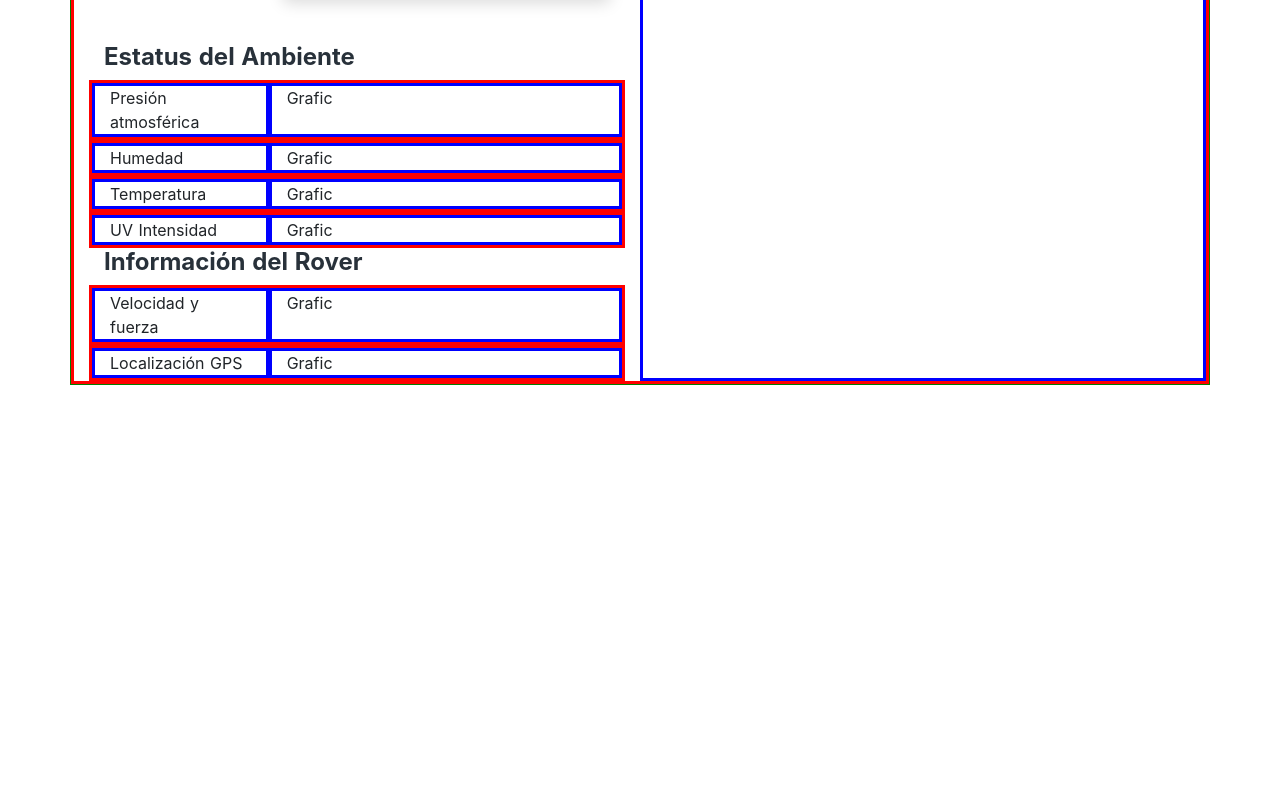
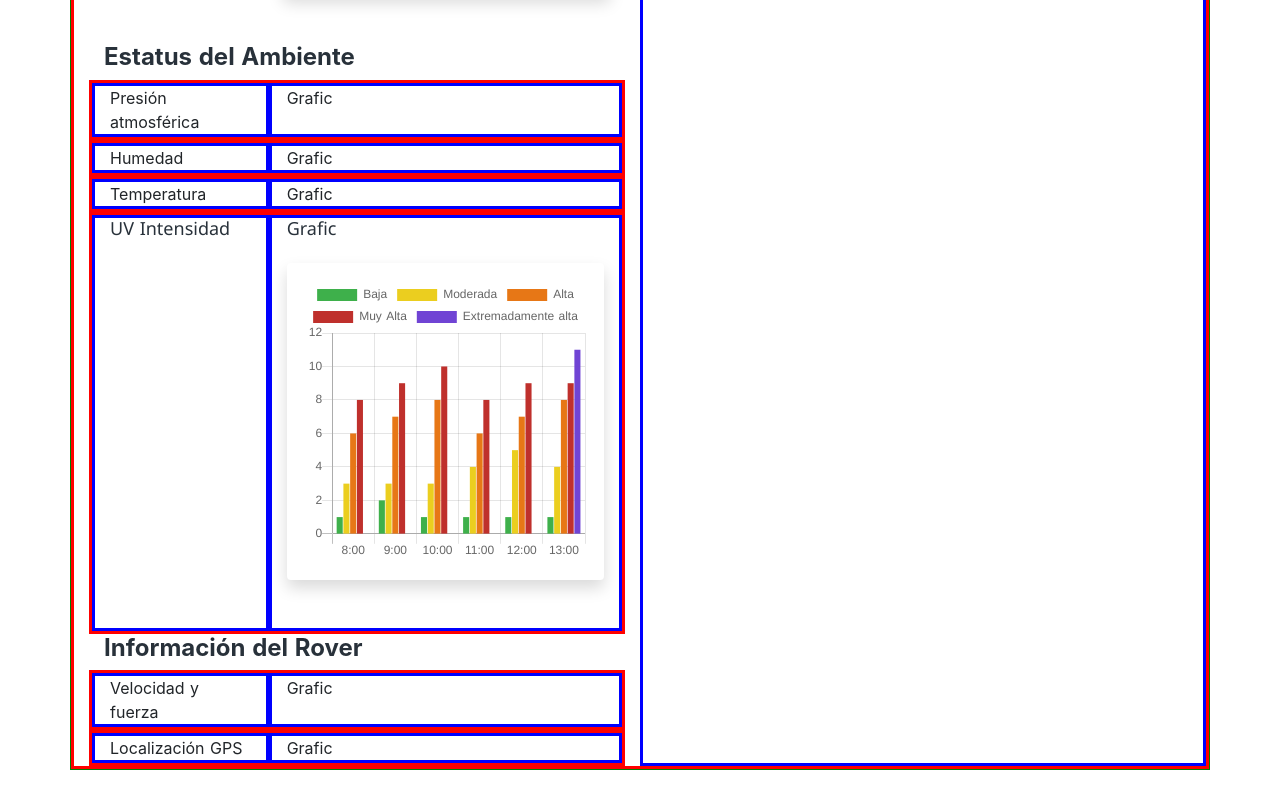
Before and after one commit to apolo27/telemetry, a Nuxt app: page / in a window 1280 px wide. Shown: the part 1416-2216 px from the top of the page. Before the commit the page ends 1831 px from the top, so only its background shows below. Built offline with nearby package versions, Linux system fonts and the light colour scheme.

Commit message:
[NEW]  Example with bar data

```diff
--- a/components/BarChart.js
+++ b/components/BarChart.js
@@ -1,16 +1,11 @@
-import { Bar } from "vue-chartjs";
+import { Bar, mixins } from "vue-chartjs";
+const { reactiveProp } = mixins;
 
 export default {
   extends: Bar,
-  props: ["data", "options"],
+  mixins: [reactiveProp],
+  props: ["options"],
   mounted() {
-    this.renderChart(this.data, this.options);
+    this.renderChart(this.chartData, this.options);
   }
 };
-
-// export default {
-//   extends: Bar,
-//   mounted() {
-//     this.renderChart(data, options);
-//   }
-// };
--- a/pages/index.vue
+++ b/pages/index.vue
@@ -75,8 +75,15 @@
             <b-col cols="8" class="my-col"> Grafic</b-col>
           </b-row>
           <b-row class="my-row">
-            <b-col cols="4" class="my-col"> UV Intensidad </b-col>
-            <b-col cols="8" class="my-col"> Grafic</b-col>
+            <b-col cols="4" class="my-col">
+              <h5 class="subtitle">UV Intensidad</h5>
+            </b-col>
+            <b-col cols="8" class="my-col">
+              <h3 class="subtitle">Grafic</h3>
+              <div class="small shadow p-3 mb-5 bg-white rounded">
+                <bar-chart :chart-data="dataBarUV" />
+              </div>
+            </b-col>
           </b-row>
         </b-container>
         <b-container>
@@ -100,10 +107,12 @@
 
 <script>
 import LineChart from "../components/LineChart";
+import BarChart from "../components/BarChart";
 
 export default {
   components: {
     LineChart,
+    BarChart,
   },
   data() {
     return {
@@ -112,6 +121,8 @@ export default {
       dataSpo2G: null,
       dataBodyTemp: null,
       dataBodyTempG: null,
+      dataBarUV: null,
+      barChartOptions: null,
     };
   },
   mounted() {
@@ -119,7 +130,9 @@ export default {
       this.fillDataSpo2(),
       this.fillDataSpo2G(),
       this.fillDataBodyTemp(),
-      this.fillDataBodyTempG();
+      this.fillDataBodyTempG(),
+      this.fillBarUV(),
+      this.fillBarChartOptions();
   },
   methods: {
     fillData() {
@@ -193,6 +206,38 @@ export default {
         ],
       };
     },
+    fillBarUV() {
+      this.dataBarUV = {
+        labels: ["8:00", "9:00", "10:00", "11:00", "12:00", "13:00"],
+        datasets: [
+          {
+            label: "Baja",
+            data: [1, 2, 1, 1, 1, 1, 2],
+            backgroundColor: "#3EB04B",
+          },
+          {
+            label: "Moderada",
+            data: [3, 3, 3, 4, 5, 4, 5, 4],
+            backgroundColor: "#EBCE1F",
+          },
+          {
+            label: "Alta",
+            data: [6, 7, 8, 6, 7, 8, 6],
+            backgroundColor: "#E77716",
+          },
+          {
+            label: "Muy Alta",
+            data: [8, 9, 10, 8, 9, 9, 8, 10],
+            backgroundColor: "#BF302C",
+          },
+          {
+            label: "Extremadamente alta",
+            data: [0, 0, 0, 0, 0, 11, 0, 0],
+            backgroundColor: "#7044D4",
+          },
+        ],
+      };
+    },
     getRandomInt() {
       return Math.floor(Math.random() * (10 - 5 + 1)) + 6;
     },
@@ -201,6 +246,42 @@ export default {
     },
     fillDataBodyTemp() {
       this.dataBodyTemp = this.getRandomInt();
+    },
+    fillBarChartOptions() {
+      this.barChartOptions = {
+        responsive: true,
+        legend: {
+          display: true,
+        },
+        // title: {
+        //   display: true,
+        //   text: "Google analytics data",
+        //   fontSize: 24,
+        //   fontColor: "#6b7280",
+        // },
+        // tooltips: {
+        //   backgroundColor: "#17BF62",
+        // },
+        scales: {
+          xAxes: [
+            {
+              gridLines: {
+                display: false,
+              },
+            },
+          ],
+          yAxes: [
+            {
+              ticks: {
+                beginAtZero: true,
+              },
+              gridLines: {
+                display: false,
+              },
+            },
+          ],
+        },
+      };
     },
   },
 };
```
